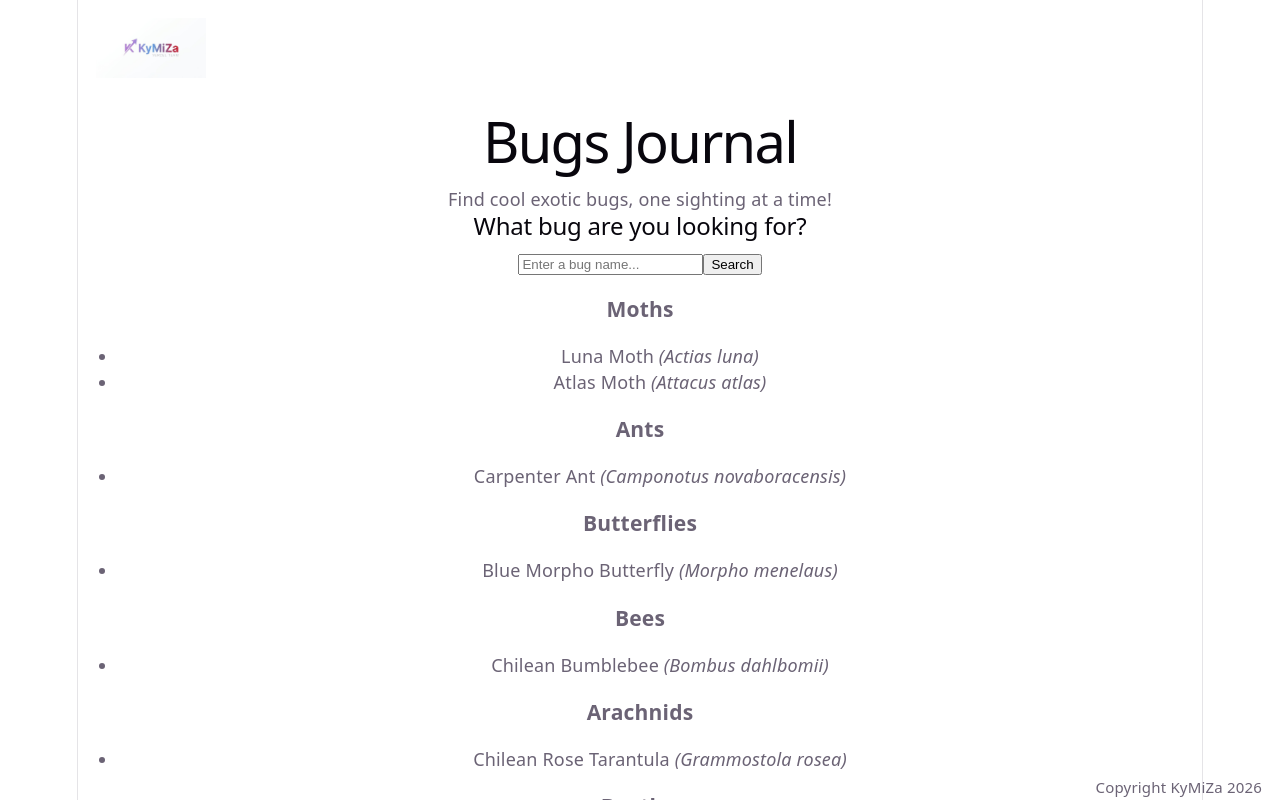
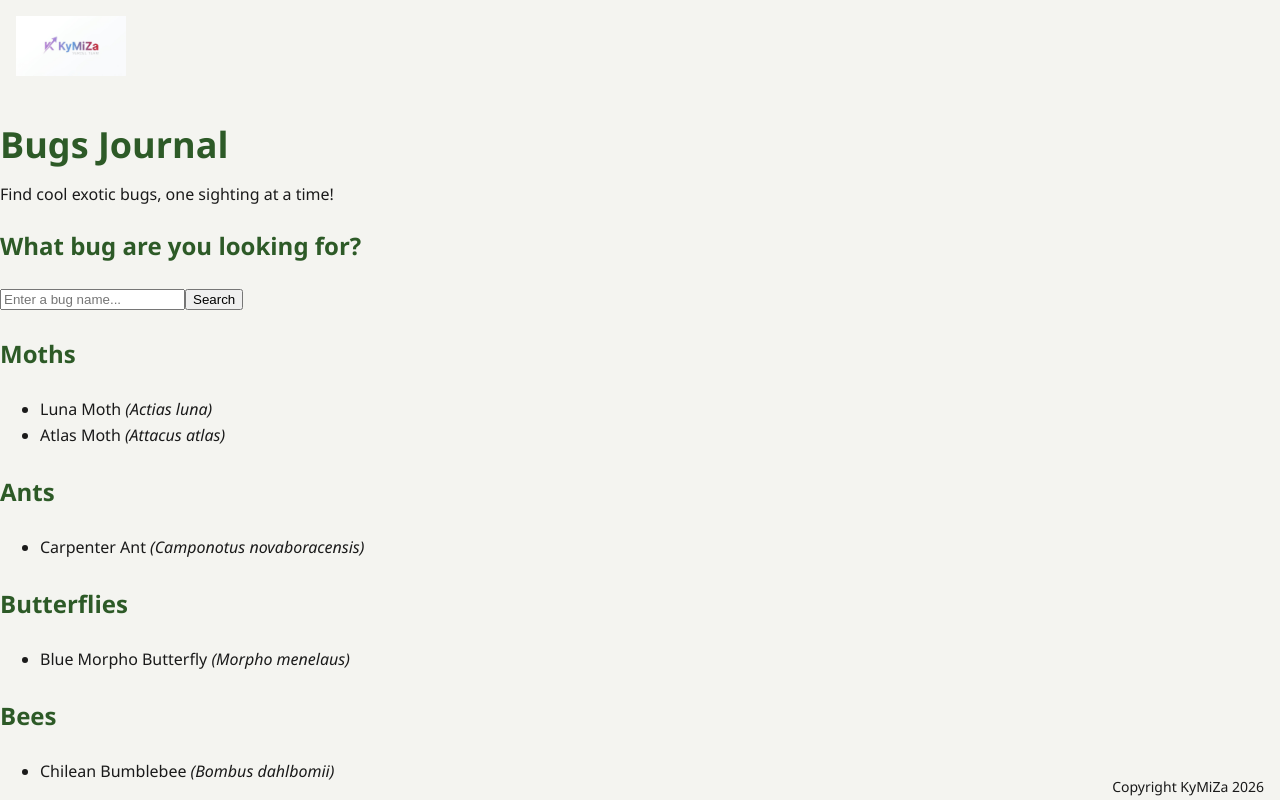
Before and after one commit to rrc-w2025-kstrange/bugs_journal, a React (Vite) app: page / in a window 1280 px wide. Shown: the top 800 px of the page. Built offline with nearby package versions, Linux system fonts and the light colour scheme.

Commit message:
Add color scheme and fonts provided by Zak

```diff
--- a/src/index.css
+++ b/src/index.css
@@ -1,111 +1,68 @@
 :root {
-  --text: #6b6375;
-  --text-h: #08060d;
-  --bg: #fff;
-  --border: #e5e4e7;
-  --code-bg: #f4f3ec;
-  --accent: #aa3bff;
-  --accent-bg: rgba(170, 59, 255, 0.1);
-  --accent-border: rgba(170, 59, 255, 0.5);
-  --social-bg: rgba(244, 243, 236, 0.5);
-  --shadow:
-    rgba(0, 0, 0, 0.1) 0 10px 15px -3px, rgba(0, 0, 0, 0.05) 0 4px 6px -2px;
+    /*Bug-themed Color Palette */
+    --chitin-black: #1a1a1a;
+    --beetle-green: #2d5a27;
+    --honey-amber: #d97706;
+    --mantins-lime: #84cc16;
+    --chitin-light: #f4f4f0;
 
-  --sans: system-ui, 'Segoe UI', Roboto, sans-serif;
-  --heading: system-ui, 'Segoe UI', Roboto, sans-serif;
-  --mono: ui-monospace, Consolas, monospace;
+    /* Typography */
+    --font-size-small: 0.875rem;
+    --font-size-body: 1rem;
+    --font-size-large: 1.5rem;
+    --font-size-heading: 2.25rem;
 
-  font: 18px/145% var(--sans);
-  letter-spacing: 0.18px;
-  color-scheme: light dark;
-  color: var(--text);
-  background: var(--bg);
-  font-synthesis: none;
-  text-rendering: optimizeLegibility;
-  -webkit-font-smoothing: antialiased;
-  -moz-osx-font-smoothing: grayscale;
-
-  @media (max-width: 1024px) {
-    font-size: 16px;
-  }
-}
-
-@media (prefers-color-scheme: dark) {
-  :root {
-    --text: #9ca3af;
-    --text-h: #f3f4f6;
-    --bg: #16171d;
-    --border: #2e303a;
-    --code-bg: #1f2028;
-    --accent: #c084fc;
-    --accent-bg: rgba(192, 132, 252, 0.15);
-    --accent-border: rgba(192, 132, 252, 0.5);
-    --social-bg: rgba(47, 48, 58, 0.5);
-    --shadow:
-      rgba(0, 0, 0, 0.4) 0 10px 15px -3px, rgba(0, 0, 0, 0.25) 0 4px 6px -2px;
-  }
-
-  #social .button-icon {
-    filter: invert(1) brightness(2);
-  }
-}
-
-#root {
-  width: 1126px;
-  max-width: 100%;
-  margin: 0 auto;
-  text-align: center;
-  border-inline: 1px solid var(--border);
-  min-height: 100svh;
-  display: flex;
-  flex-direction: column;
-  box-sizing: border-box;
+    /* Font Families */
+    --font-primary: 'Segoe UI', Tahoma, Geneva, Verdana, sans-serif;
+    --font-code: 'Courier New', Courier, monospace;
 }
 
 body {
-  margin: 0;
-}
-
-h1,
-h2 {
-  font-family: var(--heading);
-  font-weight: 500;
-  color: var(--text-h);
+    margin: 0;
+    padding: 0;
+    background-color: var(--chitin-light);
+    color: var(--chitin-black);
+    font-family: var(--font-primary);
+    font-size: var(--font-size-body);
+    line-height: 1.6;
 }
 
 h1 {
-  font-size: 56px;
-  letter-spacing: -1.68px;
-  margin: 32px 0;
-  @media (max-width: 1024px) {
-    font-size: 36px;
-    margin: 20px 0;
-  }
-}
-h2 {
-  font-size: 24px;
-  line-height: 118%;
-  letter-spacing: -0.24px;
-  margin: 0 0 8px;
-  @media (max-width: 1024px) {
-    font-size: 20px;
-  }
-}
-p {
-  margin: 0;
+    font-size:var(--font-size-heading);
+    color: var(--beetle-green);
+    margin-bottom: 0.5rem;
 }
 
-code,
-.counter {
-  font-family: var(--mono);
-  display: inline-flex;
-  border-radius: 4px;
-  color: var(--text-h);
+h2, h3 {
+    font-size: var(--font-size-large);
+    color: var(--beetle-green);
 }
 
-code {
-  font-size: 15px;
-  line-height: 135%;
-  padding: 4px 8px;
-  background: var(--code-bg);
+small, .caption {
+    font-size: var(--font-size-small);
 }
+
+a {
+    color: var(--mantis-lime);
+    text-decoration: none;
+}
+
+a:hover {
+    color: var(--mantis-lime);
+    text-decoration: underline;
+}
+
+button {
+    background-color: var(--beetle-green);
+    color: #ffffff;
+    border: none;
+    padding: 0.5rem 1rem;
+    border-radius: 4px;
+    font-size: var(--font-size-body);
+    cursor: pointer;
+}
+
+button:hover {
+    background-color: var(--mantins-lime);
+    color: var(--chitin-black)
+}
```
